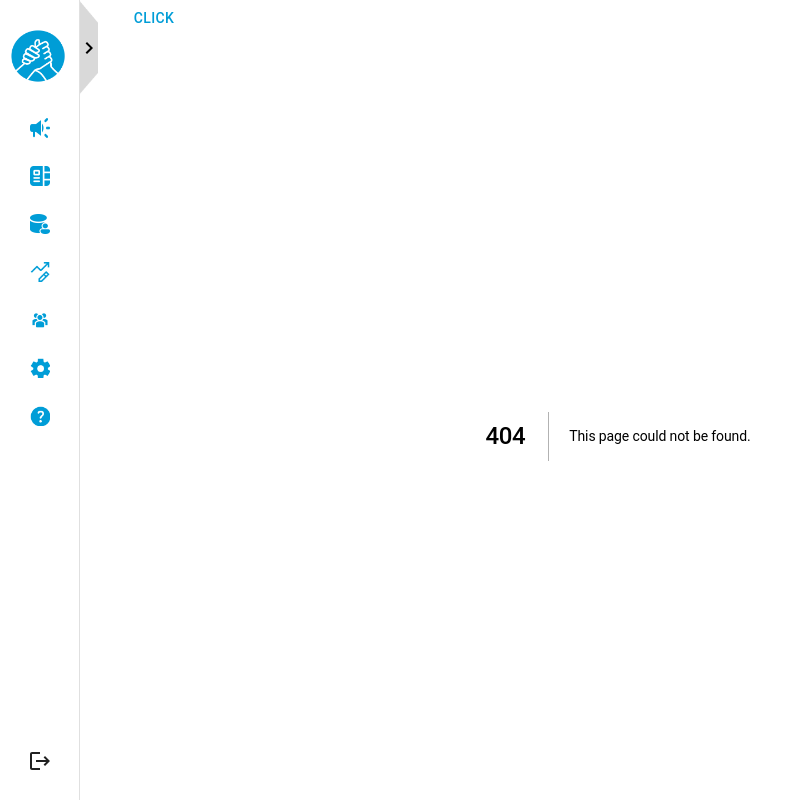
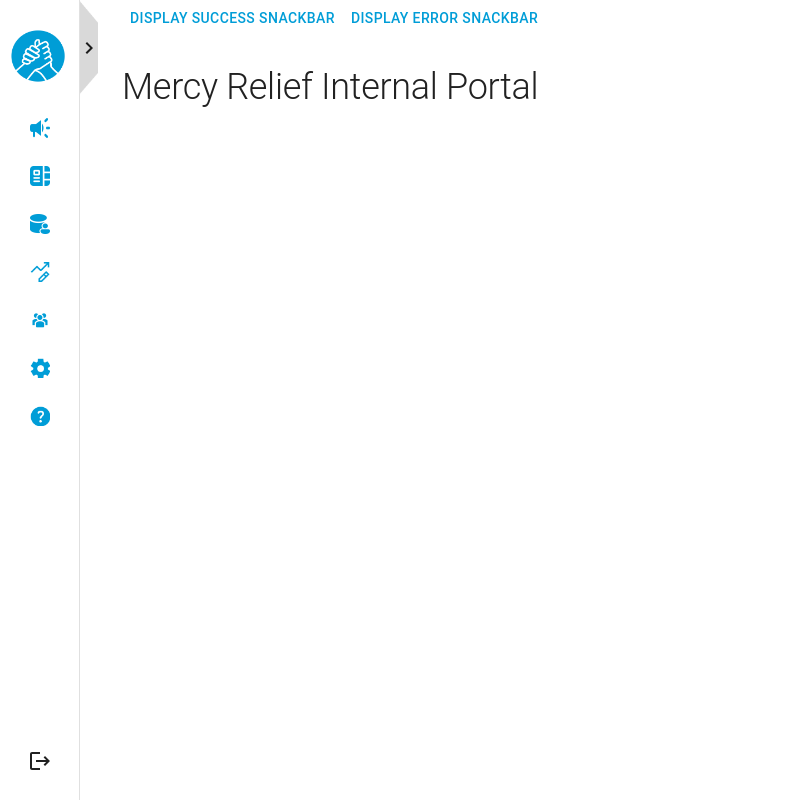
Before and after one commit to dsc-project-mr/mr-fe-internal, a Next.js app: page /test in a window 1280 px wide. Before the commit this address had no page. Shown: the top 808 px of the page, without its empty margins (0-799 px from the left). Built offline with nearby package versions, Linux system fonts and the light colour scheme.

Commit message:
Add example for snackbar library

```diff
--- a/components/Layout/index.tsx
+++ b/components/Layout/index.tsx
@@ -5,26 +5,12 @@ import { ThemeProvider } from '@mui/material/styles'
 import CssBaseline from '@mui/material/CssBaseline'
 import Sidebar, { DRAWER_WIDTH } from 'components/Sidebar'
 import { Box } from '@mui/system'
-import { Button } from '@mui/material'
-import { useSnackbar } from 'notistack'
 
 type Props = {
   children: ReactNode
 }
 
 const Layout = ({ children }: Props) => {
-  const { enqueueSnackbar, closeSnackbar } = useSnackbar()
-
-  const handleClick = () => {
-    enqueueSnackbar('I love hooks', {
-      variant: 'error',
-      persist: false,
-      autoHideDuration: 1000,
-      anchorOrigin: { horizontal: 'right', vertical: 'top' },
-      preventDuplicate: true,
-    })
-  }
-
   return (
     <div>
       <Head>
@@ -57,7 +43,6 @@ const Layout = ({ children }: Props) => {
                 maxWidth: `calc(100vw - ${DRAWER_WIDTH}px - 48px)`,
               }}
             >
-              <Button onClick={handleClick}>Click</Button>
               {children}
             </Box>
           </Box>
--- a/pages/_app.tsx
+++ b/pages/_app.tsx
@@ -4,7 +4,12 @@ import { SnackbarProvider } from 'notistack'
 
 function MyApp({ Component, pageProps }: AppProps) {
   return (
-    <SnackbarProvider>
+    <SnackbarProvider
+      preventDuplicate
+      maxSnack={3}
+      autoHideDuration={3000}
+      anchorOrigin={{ horizontal: 'right', vertical: 'top' }}
+    >
       <Layout>
         <Component {...pageProps} />
       </Layout>
--- /dev/null
+++ b/pages/test.tsx
@@ -0,0 +1,32 @@
+import { Button } from '@mui/material'
+import type { NextPage } from 'next'
+import { useSnackbar } from 'notistack'
+
+const Test: NextPage = () => {
+  const { enqueueSnackbar, closeSnackbar } = useSnackbar()
+
+  const handleClick = () => {
+    enqueueSnackbar(
+      'Success Message Message Message Message Message Message ',
+      {
+        variant: 'success',
+      }
+    )
+  }
+
+  const handleErrorClick = () => {
+    enqueueSnackbar('Error Message Message Message Message Message Message ', {
+      variant: 'error',
+    })
+  }
+
+  return (
+    <div>
+      <Button onClick={handleClick}>Display success snackbar</Button>
+      <Button onClick={handleErrorClick}>Display error snackbar</Button>
+      <h2>Mercy Relief Internal Portal</h2>
+    </div>
+  )
+}
+
+export default Test
```
